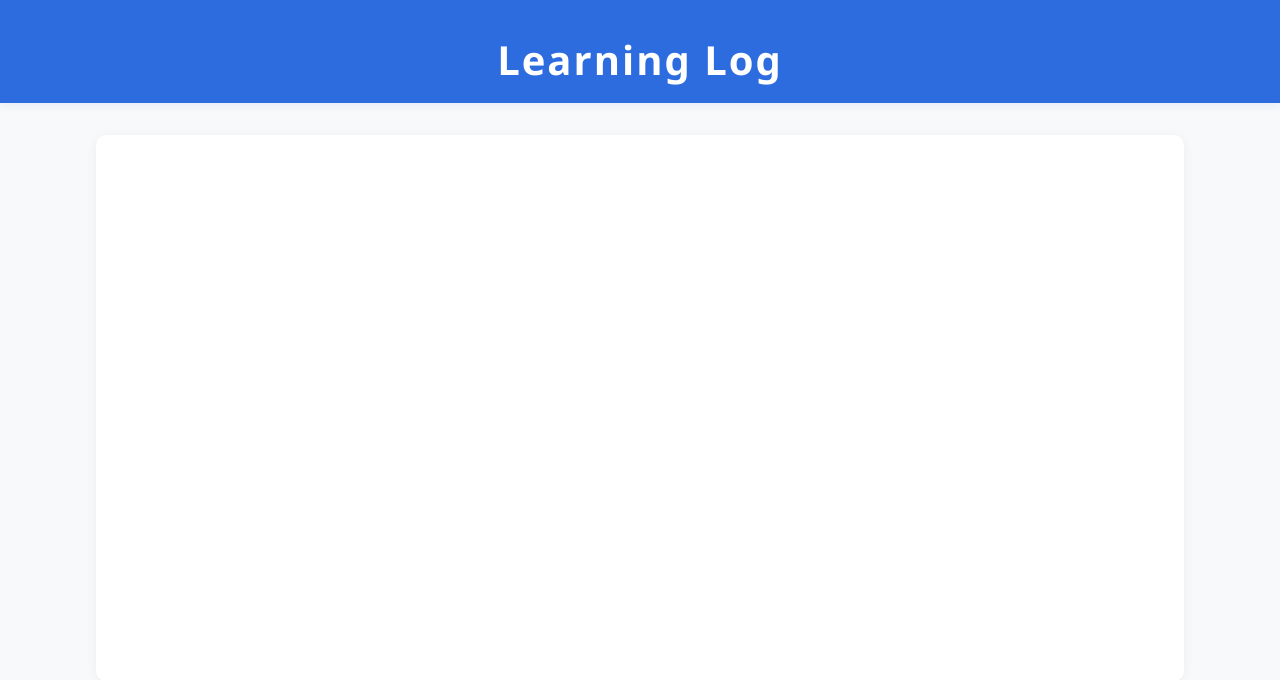
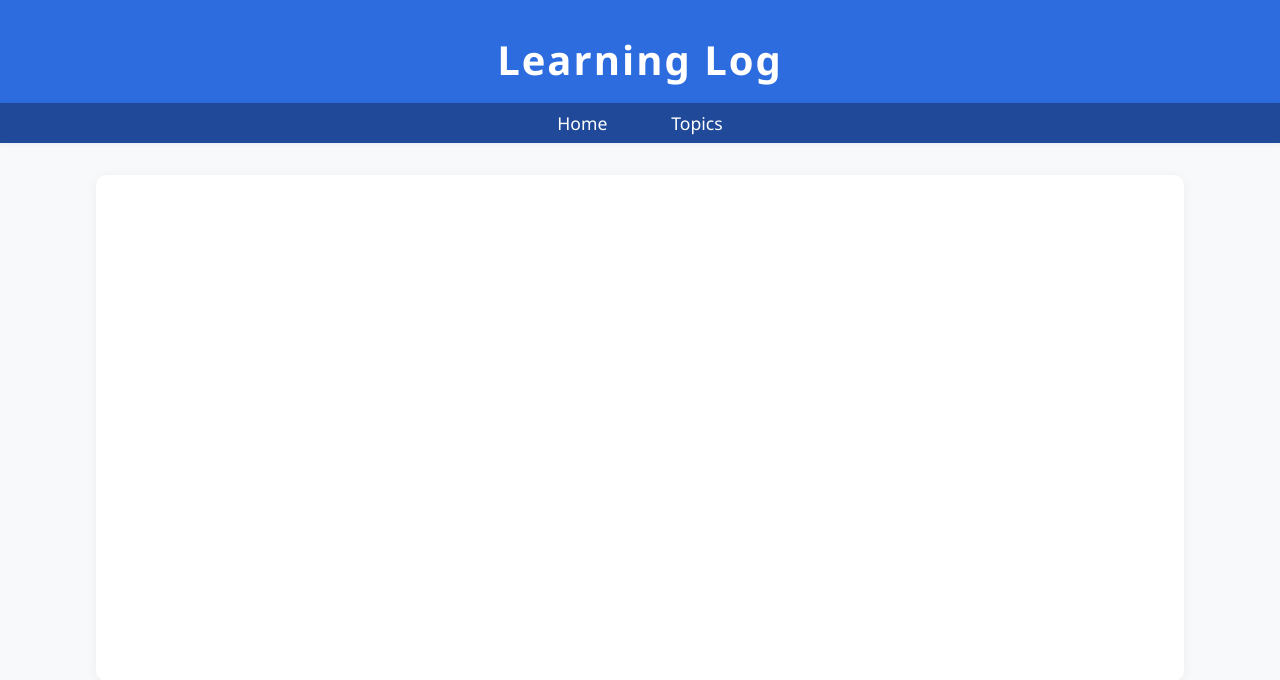
Before and after one commit to J1npen/application_with_django, a Django app: page /base/ in a window 1280 px wide. Shown: the top 680 px of the page. Run offline with Django 5.2, Linux system fonts and the light colour scheme.

Commit message:
Add a new template for displaying topics. Modified the base template to include a link to the topics page. Updated the URLs and views accordingly.

```diff
--- a/learning_log/urls.py
+++ b/learning_log/urls.py
@@ -22,4 +22,5 @@ urlpatterns = [
     path('admin/', admin.site.urls),
     path('', views.index, name='index'),
     path('base/', views.base, name='base'),
+    path('topics/', views.topics, name='topics'),
 ]
--- a/learning_logs_app/static/css/base.css
+++ b/learning_logs_app/static/css/base.css
@@ -23,6 +23,41 @@ header h1 {
     margin: 0;
     font-size: 2.5rem;
     letter-spacing: 2px;
+}
+
+nav {
+    background-color: #204a99;
+    padding: 0.5rem 0;
+    box-shadow: 0 1px 6px rgba(32, 74, 153, 0.08);
+}
+
+nav ul {
+    list-style: none;
+    margin: 0;
+    padding: 0;
+    display: flex;
+    justify-content: center;
+    gap: 2rem;
+}
+
+nav li {
+    display: inline;
+}
+
+nav a {
+    color: #fff;
+    font-weight: 500;
+    font-size: 1.1rem;
+    padding: 0.5rem 1rem;
+    border-radius: 5px;
+    transition: background 0.2s, color 0.2s;
+}
+
+nav a:hover,
+nav a:focus {
+    background-color: #2d6cdf;
+    color: #e9ecef;
+    text-decoration: none;
 }
 
 main {
--- a/learning_logs_app/templates/base.html
+++ b/learning_logs_app/templates/base.html
@@ -4,11 +4,19 @@
     <meta charset="UTF-8">
     <title>Learning Log</title>
     <link rel="stylesheet" href="{% static 'css/base.css' %}">
+    {% block extra_css %}{% endblock extra_css %}
 </head>
 <body>
     <header>
         <h1><a href="{% url 'index' %}" style="color: #fff;">Learning Log</a></h1>
     </header>
+
+    <nav>
+        <ul>
+            <li><a href="{% url 'index' %}">Home</a></li>
+            <li><a href="{% url 'topics' %}">Topics</a></li>
+        </ul>
+    </nav>
 
     <main>
         {% block content %}
--- a/learning_logs_app/views.py
+++ b/learning_logs_app/views.py
@@ -1,4 +1,6 @@
 from django.shortcuts import render
+
+from .models import Topic
 
 def index(request):
     """The home page for Learning Log."""
@@ -7,3 +9,9 @@ def index(request):
 def base(request):
     """The base page for Learning Log."""
     return render(request, 'base.html')
+
+def topics(request):
+    """The topics page for Learning Log."""
+    topics = Topic.objects.order_by('date_added')
+    context = {'topics': topics}
+    return render(request, 'topics.html', context)
```
Also changed, not shown: learning_logs_app/templates/topics.html (added, +36 -0 lines).
